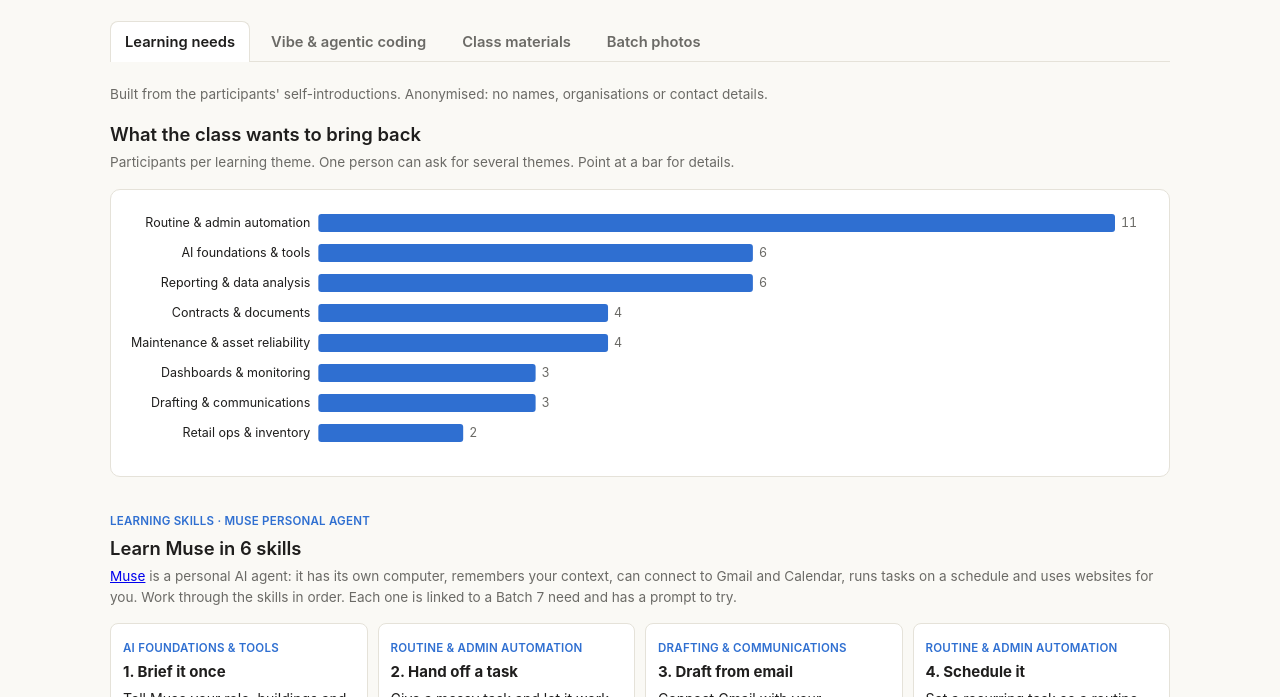
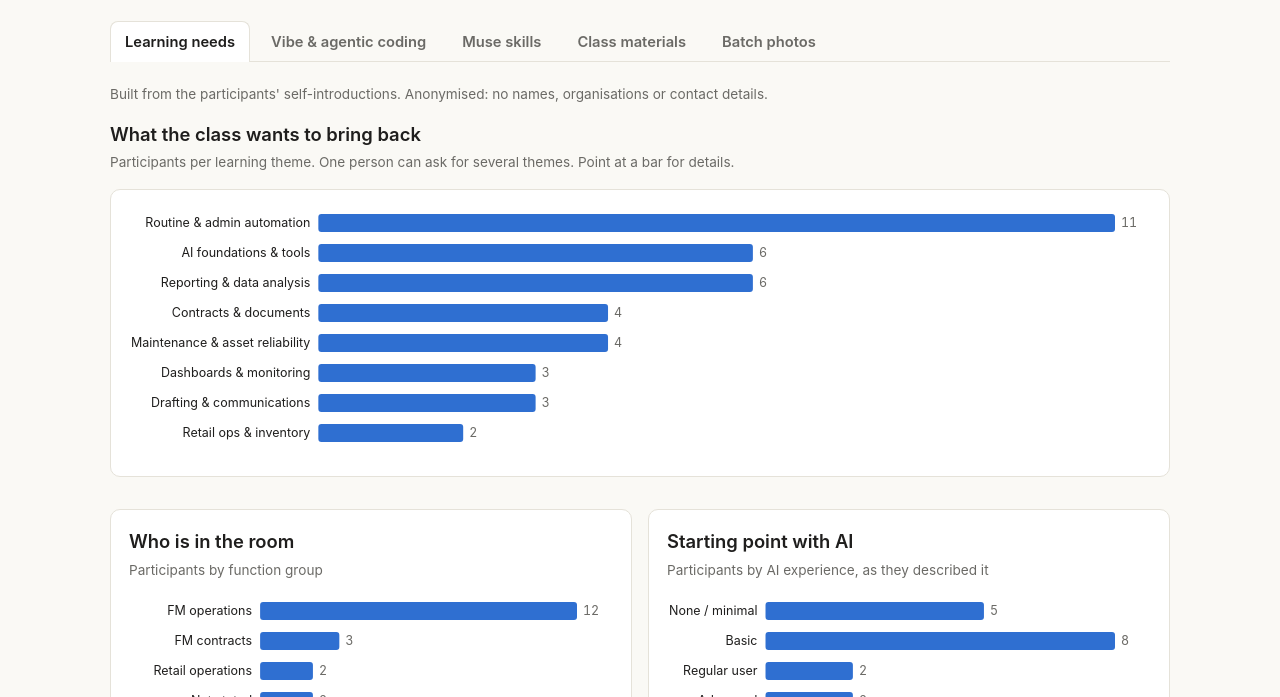
Before and after one commit to teoseowhian/genai-fm-batch7, a plain HTML site: page index.html in a window 1280 px wide. Shown: the part 103-800 px from the top of the page. Drawn offline with nearby package versions, Linux system fonts and the light colour scheme.

Commit message:
Move Muse skills to its own tab

```diff
--- a/index.html
+++ b/index.html
@@ -71,6 +71,7 @@ footer{color:var(--muted);font-size:.8rem;margin-top:24px}
   <nav class="tabs" role="tablist" aria-label="Sections">
     <a href="#needs" role="tab" data-tab="needs">Learning needs</a>
     <a href="#coding" role="tab" data-tab="coding">Vibe &amp; agentic coding</a>
+    <a href="#muse" role="tab" data-tab="muse">Muse skills</a>
     <a href="#materials" role="tab" data-tab="materials">Class materials</a>
     <a href="#photos" role="tab" data-tab="photos">Batch photos</a>
   </nav>
@@ -84,13 +85,6 @@ footer{color:var(--muted);font-size:.8rem;margin-top:24px}
   </section>
 
 
-  <section id="muse">
-    <span class="tag">Learning skills · Muse personal agent</span>
-    <h2>Learn Muse in 6 skills</h2>
-    <p class="sub"><a href="https://muse.ai" target="_blank" rel="noopener">Muse</a> is a personal AI agent: it has its own computer, remembers your context, can connect to Gmail and Calendar, runs tasks on a schedule and uses websites for you. Work through the skills in order. Each one is linked to a Batch 7 need and has a prompt to try.</p>
-    <div class="uses" id="museSkills"></div>
-    <p class="sub" style="margin-top:12px"><b>Safe use:</b> use your company's approved tools for work data. Don't paste tenant personal data or confidential contracts into a personal account. Connect only the apps a task needs, and check every draft before it is sent. Muse asks before it buys anything; keep it that way.</p>
-  </section>
 
   <div class="grid2">
     <section class="card">
@@ -152,6 +146,15 @@ footer{color:var(--muted);font-size:.8rem;margin-top:24px}
     <h2>Vibe coding and agentic coding</h2>
     <p class="sub">The interactive lesson: top needs with methods, learning paths, a quick tutor, a side-by-side demo, guardrails, a quiz and a hands-on exercise. <a href="learn.html" target="_blank" rel="noopener">Open it full screen</a>.</p>
     <iframe class="learnframe" data-src="learn.html" title="Vibe coding and agentic coding lesson"></iframe>
+  </div>
+
+  <div class="tab" id="tab-muse" role="tabpanel" hidden>
+  <section id="muse">
+    <h2>Learn Muse in 6 skills</h2>
+    <p class="sub"><a href="https://muse.ai" target="_blank" rel="noopener">Muse</a> is a personal AI agent: it has its own computer, remembers your context, can connect to Gmail and Calendar, runs tasks on a schedule and uses websites for you. Work through the skills in order. Each one is linked to a Batch 7 need and has a prompt to try.</p>
+    <div class="uses" id="museSkills"></div>
+    <p class="sub" style="margin-top:12px"><b>Safe use:</b> use your company's approved tools for work data. Don't paste tenant personal data or confidential contracts into a personal account. Connect only the apps a task needs, and check every draft before it is sent. Muse asks before it buys anything; keep it that way.</p>
+  </section>
   </div>
 
   <div class="tab" id="tab-materials" role="tabpanel" hidden>
@@ -403,7 +406,7 @@ document.addEventListener("click", async (e) => {
   setTimeout(() => { b.textContent = old; }, 1400);
 });
 
-const TABS = ["needs", "coding", "materials", "photos"];
+const TABS = ["needs", "coding", "muse", "materials", "photos"];
 function show() {
   const id = TABS.includes(location.hash.slice(1)) ? location.hash.slice(1) : "needs";
   TABS.forEach((t) => {
```
